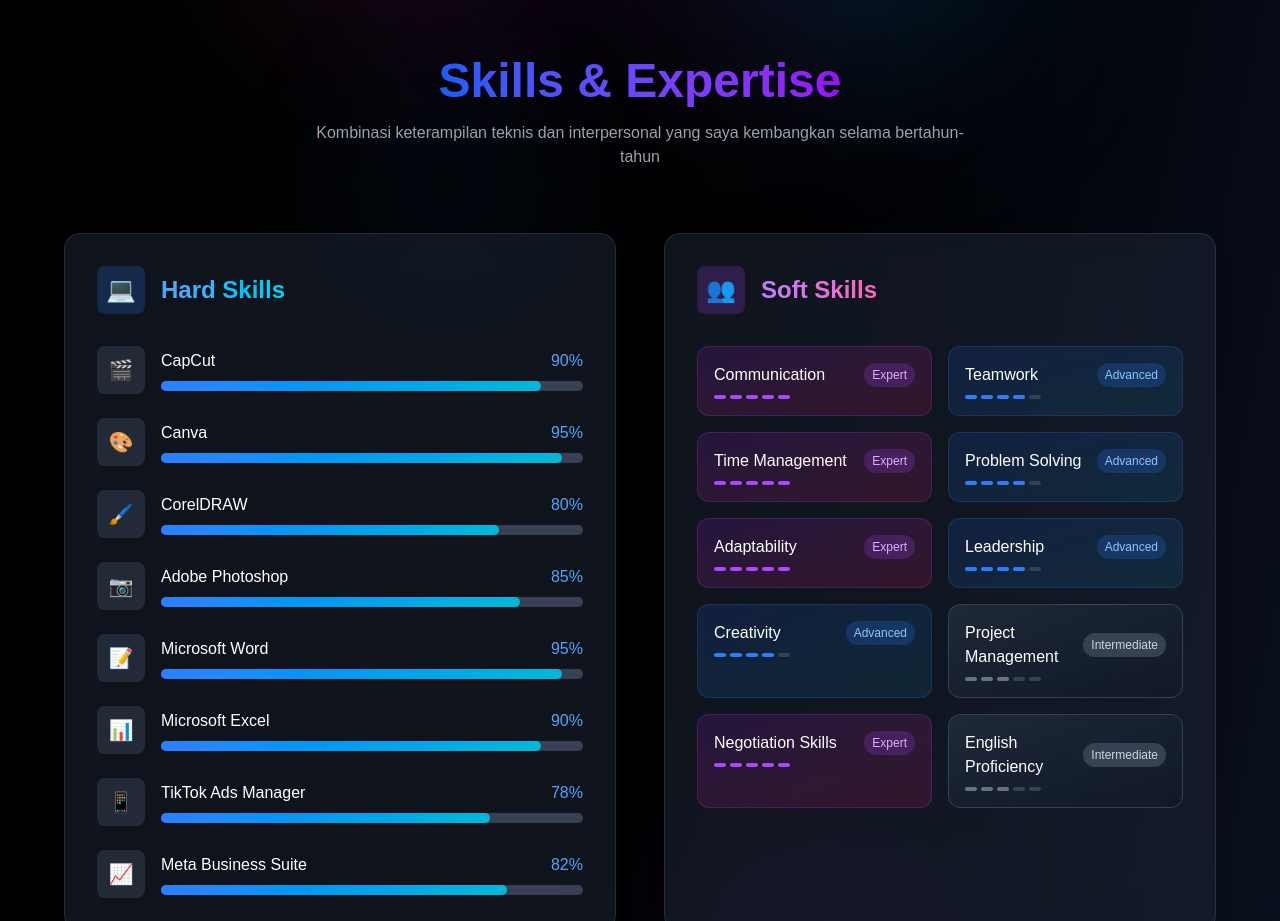
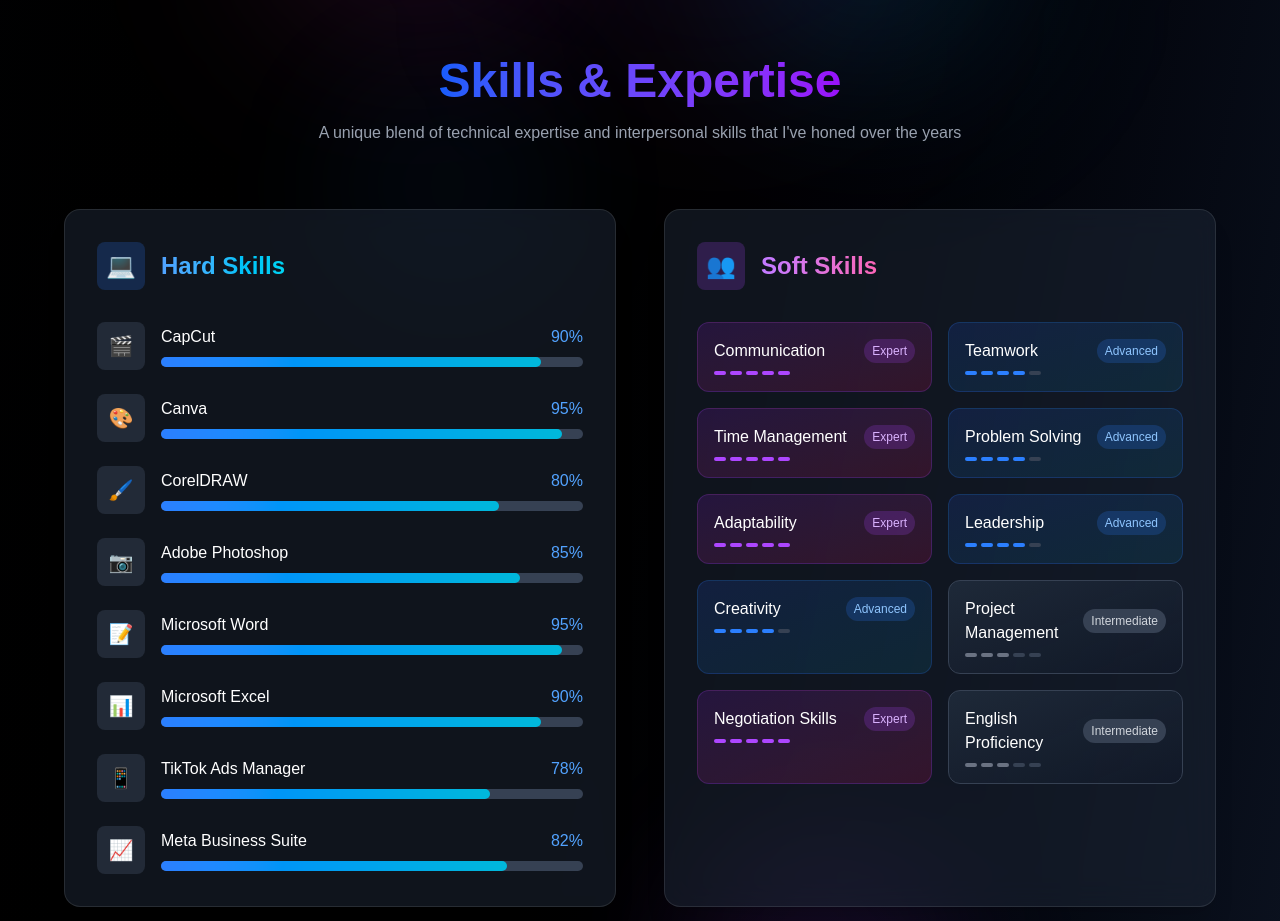
Before and after one commit to Zhafran131922/pipit-porto, a Next.js app: page / in a window 1280 px wide. Shown: the part 4900-5821 px from the top of the page. Built offline with nearby package versions, Linux system fonts and the light colour scheme.

Commit message:
second commit

```diff
--- a/src/app/components/Skills.js
+++ b/src/app/components/Skills.js
@@ -85,8 +85,8 @@
             </span>
           </h2>
           <p className="text-gray-400 max-w-2xl mx-auto">
-            Kombinasi keterampilan teknis dan interpersonal yang saya kembangkan
-            selama bertahun-tahun
+            A unique blend of technical expertise and interpersonal skills that
+            I&apos;ve honed over the years
           </p>
         </motion.div>
 
```
